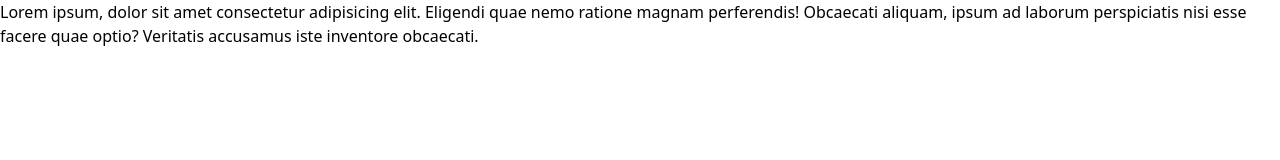
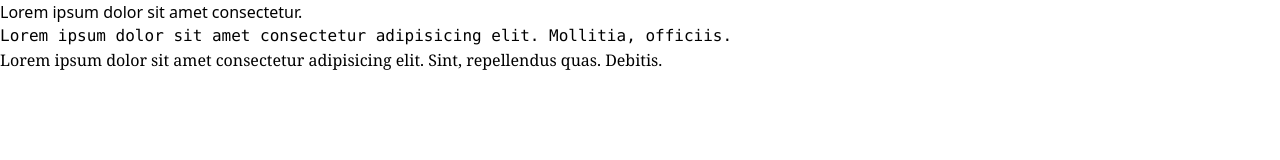
Before and after one commit to Emam-Bokhari/TailwindCss, a website built with Vite: page index.html in a window 1280 px wide. Built offline with nearby package versions, Linux system fonts and the light colour scheme.

Commit message:
feat(styles): add Google fonts and Tailwind font classes - integrated montserrat and poppins fonts via google fonts. - applied tailwind default font classes (sans,serif,mono)

```diff
--- a/index.html
+++ b/index.html
@@ -4,9 +4,26 @@
     <meta charset="UTF-8" />
     <meta name="viewport" content="width=device-width, initial-scale=1.0" />
     <title>TailwindCss</title>
-    <link rel="stylesheet" href="./style/main.css">
+    <link rel="stylesheet" href="./style/main.css" />
+    <!-- google fonts -->
+    <link rel="preconnect" href="https://fonts.googleapis.com" />
+    <link rel="preconnect" href="https://fonts.gstatic.com" crossorigin />
+    <link
+      href="https://fonts.googleapis.com/css2?family=Montserrat:ital,wght@0,100..900;1,100..900&family=Poppins:ital,wght@0,100;0,200;0,300;0,400;0,500;0,600;0,700;0,800;0,900;1,100;1,200;1,300;1,400;1,500;1,600;1,700;1,800;1,900&display=swap"
+      rel="stylesheet"
+    />
+    <!-- end google fonts -->
   </head>
   <body>
-    <div><p>Lorem ipsum, dolor sit amet consectetur adipisicing elit. Eligendi quae nemo ratione magnam perferendis! Obcaecati aliquam, ipsum ad laborum perspiciatis nisi esse facere quae optio? Veritatis accusamus iste inventore obcaecati.</p></div>
+    <!-- tailwind css default fonts -->
+    <h2 class="font-sans">Lorem ipsum dolor sit amet consectetur.</h2>
+    <h3 class="font-mono">
+      Lorem ipsum dolor sit amet consectetur adipisicing elit. Mollitia,
+      officiis.
+    </h3>
+    <h4 class="font-serif">
+      Lorem ipsum dolor sit amet consectetur adipisicing elit. Sint, repellendus
+      quas. Debitis.
+    </h4>
   </body>
 </html>
```
Also changed, not shown: 1 other file.
